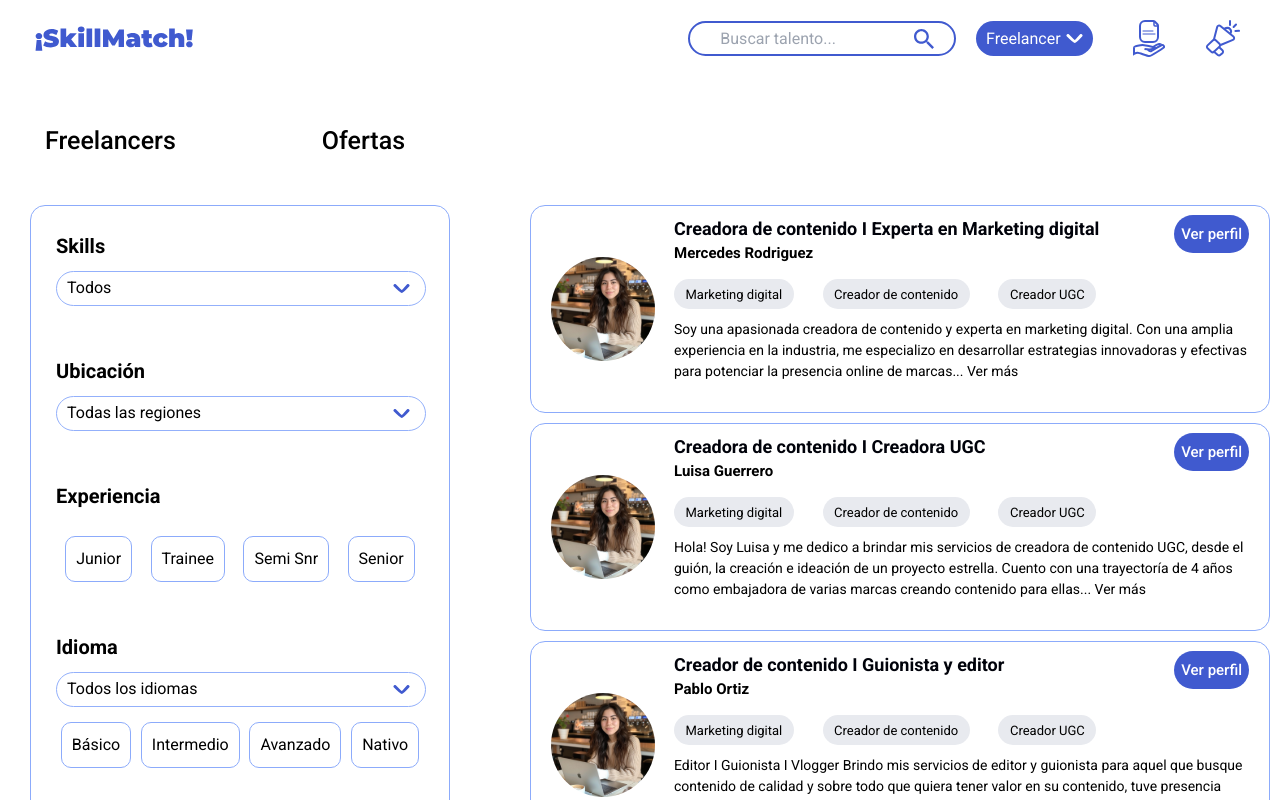
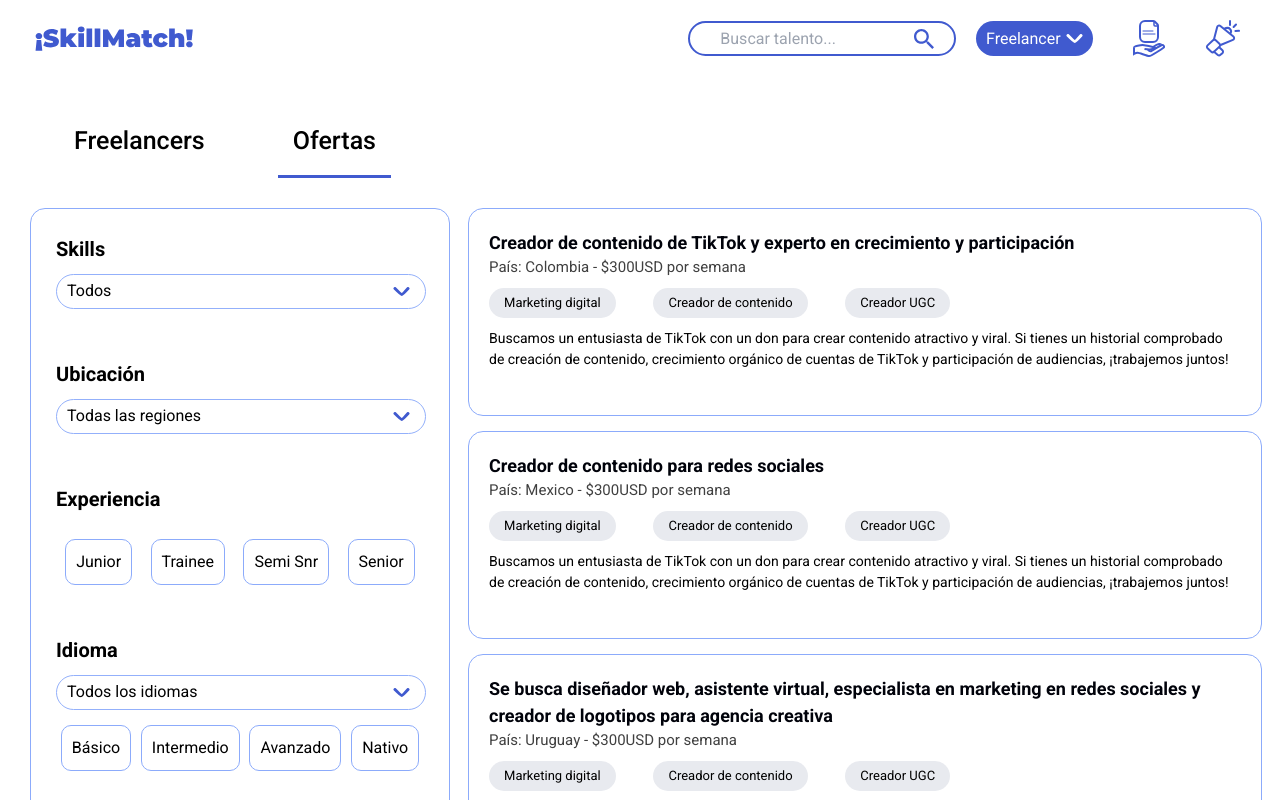
Before and after one commit to No-Country-simulation/s16-15-t-php-react, a React (Vite) app in the folder Frontend/: page /browser in a window 1280 px wide. Both pictures are taken after a click on the element "Ofertas". Shown: the top 800 px of the page. Built offline with nearby package versions, Linux system fonts and the light colour scheme.

Commit message:
create OfferProposalCard.jsx css file and add to browserPage

```diff
--- /dev/null
+++ b/Frontend/src/components/card/OfferProposalCard.jsx
@@ -0,0 +1,33 @@
+import PropTypes from 'prop-types'
+import ButtonGrey from "../button/ButtonGrey"
+import styles from "../../styles/offerProposalCard.module.css"
+
+const OfferProposalCard = ({ title, text, countryandprice }) => {
+  return (
+    <article className={styles.cardOPcontainer}>
+    <section>
+        <h1 className={styles.opTitle}>{title}</h1>
+        <p className={styles.countryAndPrice}>{countryandprice}</p>
+    </section>
+    <section className={styles.buttonsSectionOp}>
+      <ButtonGrey
+        text="Marketing digital"/>
+      <ButtonGrey
+        text="Creador de contenido"/>
+      <ButtonGrey
+        text="Creador UGC"/>
+    </section>
+    <section >
+      <p className={styles.text}>{text}</p>
+    </section>
+  </article>
+  )
+}
+
+OfferProposalCard.propTypes = {
+  title: PropTypes.string,
+  text: PropTypes.string,
+  countryandprice: PropTypes.string
+}
+
+export default OfferProposalCard
--- a/Frontend/src/pages/BrowserPage.jsx
+++ b/Frontend/src/pages/BrowserPage.jsx
@@ -3,18 +3,26 @@ import BrowserFilters from "../components/filters/BrowserFilters"
 import styles from "../styles/browserPage.module.css"
 import stylesProps from "../styles/freelancerCard.module.css"
 import profilePic from "../assets/profilePic.svg"
+import { useState } from "react"
+import OfferProposalCard from "../components/card/OfferProposalCard"
 
 
 function BrowserPage() {
+  const [activeTab, setActiveTab] = useState('freelancers');
+
   return (
     <div>
       <header className={styles.browserTabs}>
-        <h2 className={styles.tabs}>Freelancers</h2>
-        <h2 className={styles.tabs}>Ofertas</h2>
+        <h2 className={`${styles.tabs} ${activeTab === 'freelancers' ? styles.activeTab : ''}`}
+        onClick={() => {setActiveTab('freelancers')}}>Freelancers</h2>
+        <h2 className={`${styles.tabs} ${activeTab === 'ofertas' ? styles.activeTab : ''}`}
+        onClick={() => {setActiveTab('ofertas')}}>Ofertas</h2>
       </header>
       <main className={styles.browser}>
         <BrowserFilters />
         <section className={styles.cardContainer}>
+        {activeTab === 'freelancers' ? (
+          <>
             <FreelancerCard
             img={profilePic}
             title="Creadora de contenido I Experta en Marketing digital"
@@ -37,6 +45,38 @@ function BrowserPage() {
                   Brindo mis servicios de editor y guionista para aquel que busque contenido de calidad y sobre todo que quiera tener valor en su contenido, tuve presencia en... Ver más"
             className={stylesProps}
             />
+          </>
+        ) : (
+          <>
+            <OfferProposalCard
+            title="Creador de contenido de TikTok y experto en crecimiento y participación"
+            countryandprice="País: Colombia  -  $300USD por semana"
+            text="Buscamos un entusiasta de TikTok con un don para crear contenido atractivo y viral. Si tienes un historial comprobado de creación de contenido, crecimiento orgánico de cuentas de TikTok y participación de audiencias, ¡trabajemos juntos!"
+            />
+            <OfferProposalCard
+            title="Creador de contenido para redes sociales"
+            countryandprice="País: Mexico  -  $300USD por semana"
+            text="Buscamos un entusiasta de TikTok con un don para crear contenido atractivo y viral. Si tienes un historial comprobado de creación de contenido, crecimiento orgánico de cuentas de TikTok y participación de audiencias, ¡trabajemos juntos!"
+            />
+            <OfferProposalCard
+            title="Se busca diseñador web, asistente virtual, especialista en marketing en redes sociales y creador de logotipos para agencia creativa"
+            countryandprice="País: Uruguay  -  $300USD por semana"
+            text="Buscamos un entusiasta de TikTok con un don para crear contenido atractivo y viral. Si tienes un historial comprobado de creación de contenido, crecimiento orgánico de cuentas de TikTok y participación de audiencias, ¡trabajemos juntos!"
+            />
+            <OfferProposalCard
+            title="Creador de contenido para redes sociales"
+            countryandprice="País: Mexico  -  $300USD por semana"
+            text="Buscamos un entusiasta de TikTok con un don para crear contenido atractivo y viral. Si tienes un historial comprobado de creación de contenido, crecimiento orgánico de cuentas de TikTok y participación de audiencias, ¡trabajemos juntos!"
+            />
+            <OfferProposalCard
+            title="Creador de contenido de TikTok y experto en crecimiento y participación"
+            countryandprice="País: Colombia  -  $300USD por semana"
+            text="Buscamos un entusiasta de TikTok con un don para crear contenido atractivo y viral. Si tienes un historial comprobado de creación de contenido, crecimiento orgánico de cuentas de TikTok y participación de audiencias, ¡trabajemos juntos!"
+            />
+          </>
+        )
+      }
+
         </section>
       </main>
     </div>
--- a/Frontend/src/styles/browserPage.module.css
+++ b/Frontend/src/styles/browserPage.module.css
@@ -2,7 +2,16 @@
   display: flex;
   padding: 30px;
   width: 450px;
-  justify-content: space-between;
+  justify-content: space-around;
+}
+
+.browser{
+  display: flex;
+  flex-direction: row;
+}
+
+.cardContainer{
+  padding: 0 18px 10px;
 }
 
 .tabs{
@@ -12,7 +21,13 @@
   cursor: pointer;
 }
 
-.browser{
-  display: flex;
-  justify-content: space-between;
+.tab{
+  cursor: pointer;
+  padding: 0.5rem 1rem;
+  border-bottom: 2px solid transparent;
+  transition: border-bottom 0.3s;
 }
+
+.activeTab{
+  border-bottom: 3px solid #405ACF;
+}
--- a/Frontend/src/styles/freelancerCard.module.css
+++ b/Frontend/src/styles/freelancerCard.module.css
@@ -7,8 +7,7 @@
   align-items: center;
   border-radius: 15px;
   padding: 20px;
-  margin-right: 10px;
-  margin-bottom: 10px;
+  margin-bottom: 15px;
 }
 
 .titleSection{
--- /dev/null
+++ b/Frontend/src/styles/offerProposalCard.module.css
@@ -0,0 +1,26 @@
+.cardOPcontainer{
+  border: 1px solid #8CABFB;
+  min-width: 740px;
+  min-height: 208px;
+  display: flex;
+  border-radius: 15px;
+  flex-direction: column;
+  padding: 20px;
+  margin-bottom: 15px;
+}
+
+.opTitle{
+  font-size: 18px;
+  font-weight: 600;
+}
+
+.countryAndPrice {
+  font-size: 15px;
+  color: #404040;
+  padding: 0 0 10px;
+}
+
+.text{
+  font-size: 14px;
+  padding: 10px 0 10px;
+}
```
Lines whose indentation alone changed are shown as unchanged.
